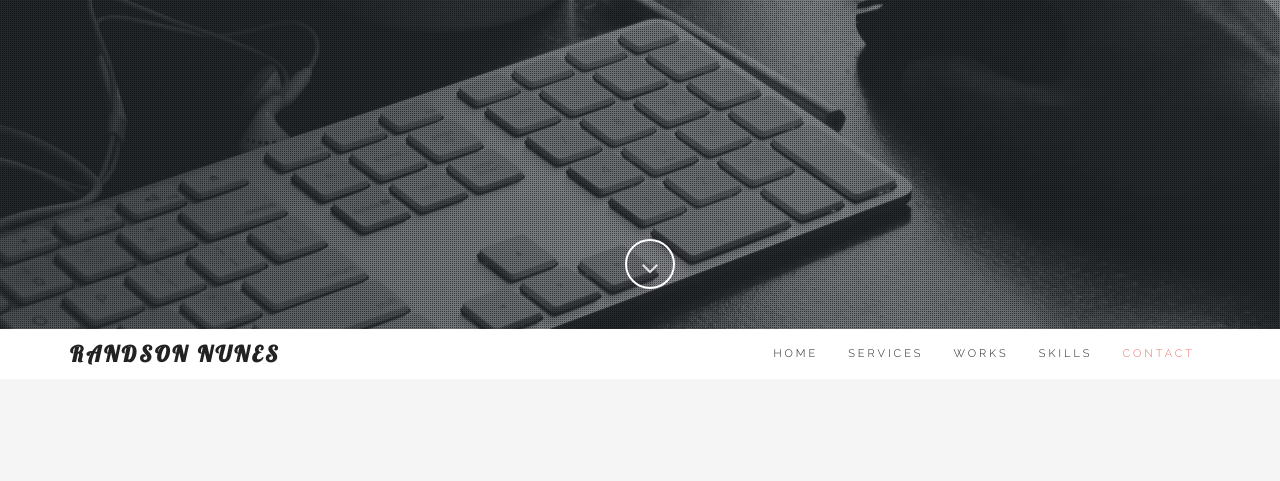
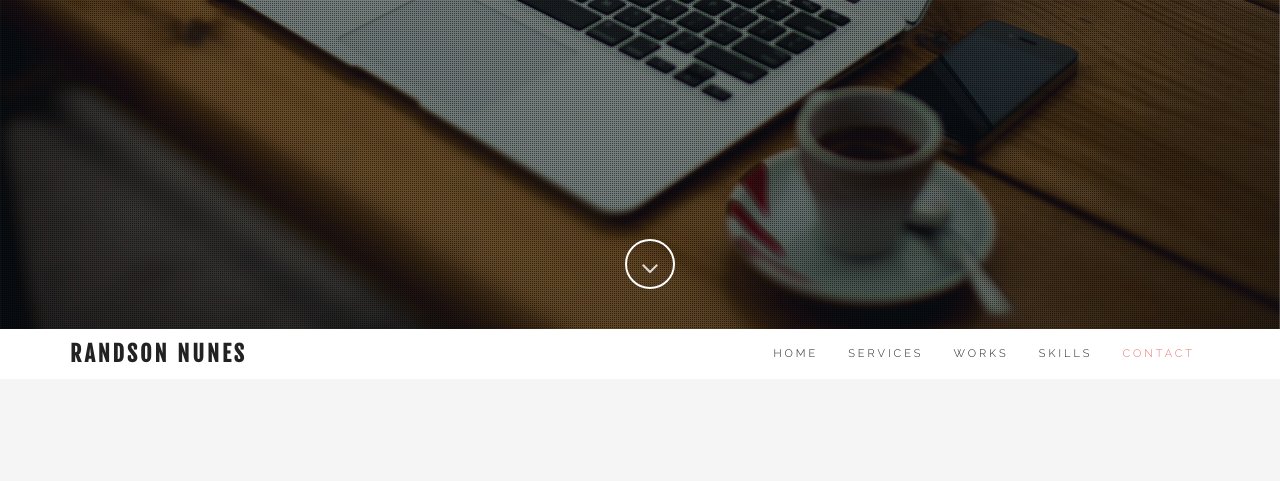
Before and after one commit to randhson/rnunes, a plain HTML site: page index.html in a window 1280 px wide. Shown: the part 471-952 px from the top of the page. Drawn offline with Linux system fonts and the light colour scheme.

Commit message:
commit images e style.css

```diff
--- a/assets/css/style.css
+++ b/assets/css/style.css
@@ -1,5 +1,6 @@
 @import url(http://fonts.googleapis.com/css?family=Raleway:400,300,500,700,800);
 @import url(http://fonts.googleapis.com/css?family=Lobster);
+@import url(http://fonts.googleapis.com/css?family=Fjalla+One);
 
 /*!
  * My Portfolio v1.0.0
@@ -343,7 +344,7 @@ textarea.form-control {
 /* ---------------------------------------------- */
 
 #home {
-	background: url(../images/cover.jpg);
+	background: url(../images/header.jpg);
 	background-color: #222;
 	background-attachment: fixed;
 	background-repeat: no-repeat;
@@ -554,7 +555,8 @@ textarea.form-control {
 .navbar-custom .navbar-brand {
 	font-weight: 700;
 	font-size: 22px;
-    font-family: Lobster, cursive;
+	font-family: Fjalla One;
+    /* font-family: Lobster, cursive; */
 }
 
 .navbar-custom .dropdown-menu {
```
Also changed, not shown: 1 other file.
